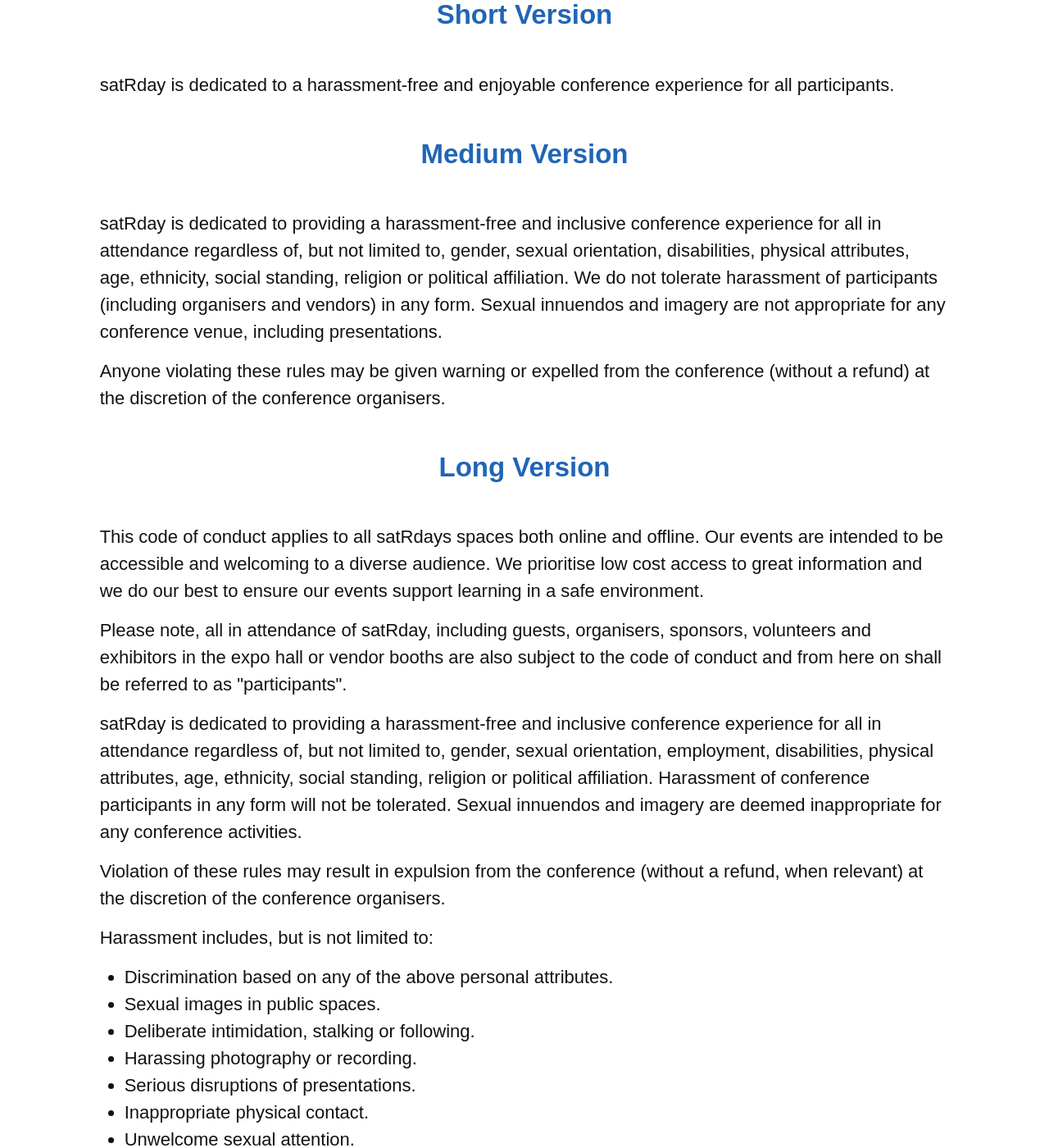
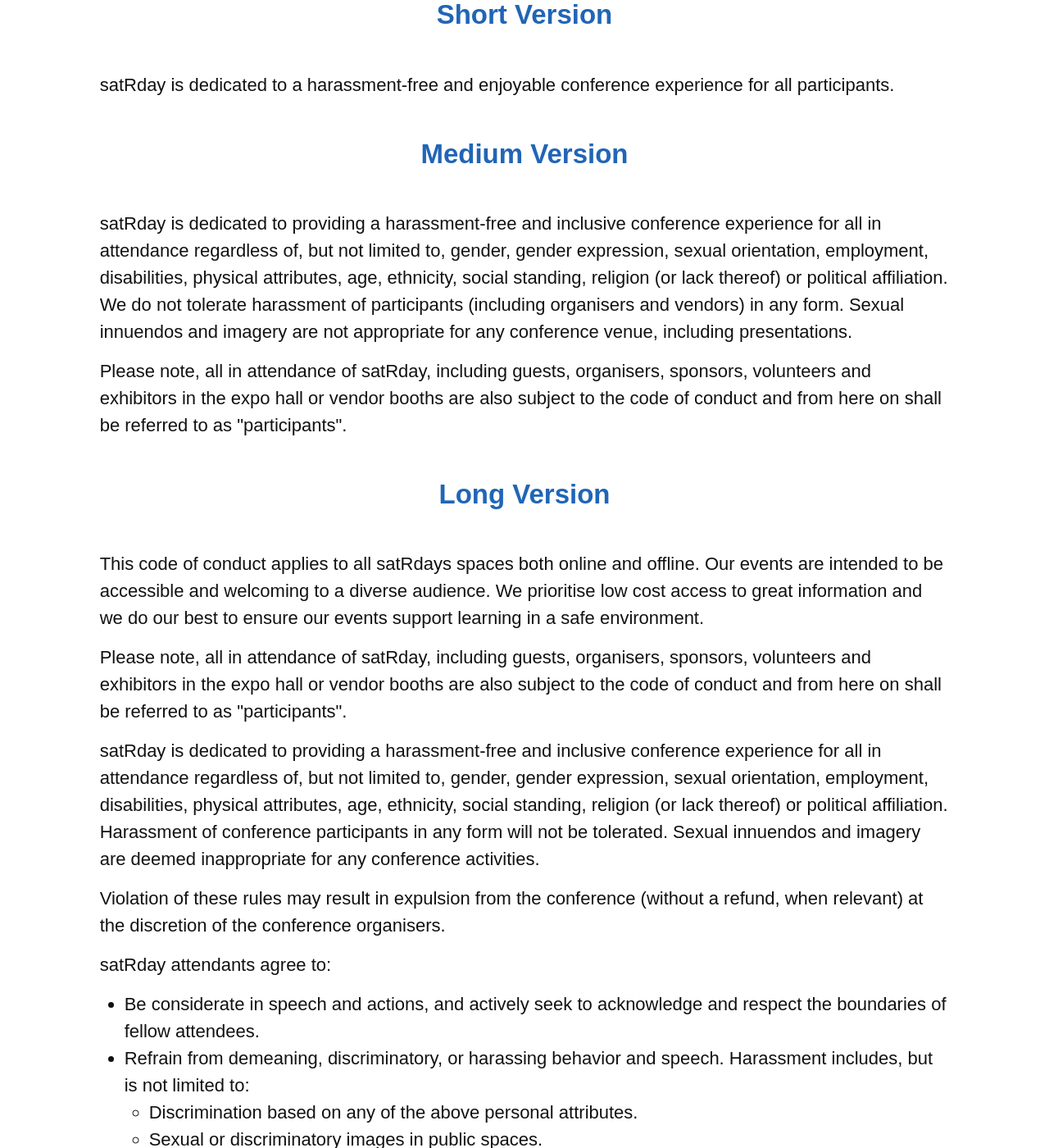
Before and after one commit to satRdays/capetown2018, a Jekyll site: the page code-of-conduct.html, which Jekyll copies as it is, in a window 1280 px wide and 1400 px high, scrolled down 202 px. Shown: the whole window at 82% size. Built offline with Jekyll 4.4.1, drawn with Linux system fonts in a browser that asks for light colours; some of the changed text lies outside the part shown.

```diff
--- a/code-of-conduct.html
+++ b/code-of-conduct.html
@@ -32,9 +32,9 @@
 
 <h2>Medium Version</h2>
 
-<p>satRday is dedicated to providing a harassment-free and inclusive conference experience for all in attendance regardless of, but not limited to, gender, sexual orientation, disabilities, physical attributes, age, ethnicity, social standing, religion or political affiliation. We do not tolerate harassment of participants (including organisers and vendors) in any form. Sexual innuendos and imagery are not appropriate for any conference venue, including presentations.</p>
+<p>satRday is dedicated to providing a harassment-free and inclusive conference experience for all in attendance regardless of, but not limited to, gender, gender expression, sexual orientation, employment, disabilities, physical attributes, age, ethnicity, social standing, religion (or lack thereof) or political affiliation. We do not tolerate harassment of participants (including organisers and vendors) in any form. Sexual innuendos and imagery are not appropriate for any conference venue, including presentations.</p>
 
-<p>Anyone violating these rules may be given warning or expelled from the conference (without a refund) at the discretion of the conference organisers.</p>
+<p>Please note, all in attendance of satRday, including guests, organisers, sponsors, volunteers and exhibitors in the expo hall or vendor booths are also subject to the code of conduct and from here on shall be referred to as "participants".</p>
 
 <h2>Long Version</h2>
 
@@ -42,23 +42,30 @@
 
 <p>Please note, all in attendance of satRday, including guests, organisers, sponsors, volunteers and exhibitors in the expo hall or vendor booths are also subject to the code of conduct and from here on shall be referred to as "participants".</p>
 
-<p>satRday is dedicated to providing a harassment-free and inclusive conference experience for all in attendance regardless of, but not limited to, gender, sexual orientation, employment, disabilities, physical attributes, age, ethnicity, social standing, religion or political affiliation. Harassment of conference participants in any form will not  be tolerated. Sexual innuendos and imagery are deemed inappropriate for any conference activities.</p>
+<p>satRday is dedicated to providing a harassment-free and inclusive conference experience for all in attendance regardless of, but not limited to, gender, gender expression, sexual orientation, employment, disabilities, physical attributes, age, ethnicity, social standing, religion (or lack thereof) or political affiliation. Harassment of conference participants in any form will not  be tolerated. Sexual innuendos and imagery are deemed inappropriate for any conference activities.</p>
 
 <p>Violation of these rules may result in expulsion from the conference (without a refund, when relevant) at the discretion of the conference organisers.</p>
 
-<p>Harassment includes, but is not limited to:</p>
+
+<p>satRday attendants agree to:</p>
+
+<ul>
+	<li>Be considerate in speech and actions, and actively seek to acknowledge and respect the boundaries of fellow attendees.</li>
+	<li>Refrain from demeaning, discriminatory, or harassing behavior and speech. Harassment includes, but is not limited to:</li>
 
 		<ul>
 			<li>Discrimination based on any of the above personal attributes.</li>
- 	<li>Sexual images in public spaces.</li>
+		 	<li>Sexual or discriminatory images in public spaces.</li>
 			<li>Deliberate intimidation, stalking or following.</li>
 			<li>Harassing photography or recording.</li>
 			<li>Serious disruptions of presentations.</li>
 			<li>Inappropriate physical contact.</li>
+			<li>Offensive verbal comments related to gender, sexual orientation, disability, physical appearance, body size, race or religion.</li>
 			<li>Unwelcome sexual attention.</li>
 			<li>Pattern of inappropriate social contact, such as requesting/assuming inappropriate levels of intimacy with others.</li>
 			<li>Advocating or encouraging any of the above behaviour during any point of the satRday event.</li>
 			<li>Threats of violence.</li>
+		</ul>
 </ul>
 
 <p>SatRday prioritises marginalised people's safety over privileged people's comfort. Consequently, the organisers will not act on complaints regarding:</p>
@@ -69,6 +76,10 @@
 	<li>Communicating in a tone you don't find congenial.</li>
 	<li>Criticising racist, sexist, cissexist, or otherwise oppressive behavior or assumptions.</li>
 </ul>
+
+<h3>Requireements for talks</h3>
+
+<p>
 
 <h3>Enforcement</h3>
 
```
Lines whose indentation alone changed are shown as unchanged.
